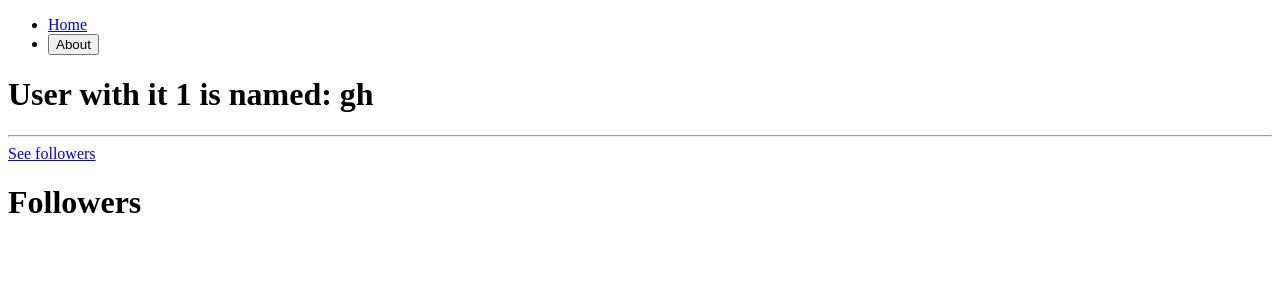
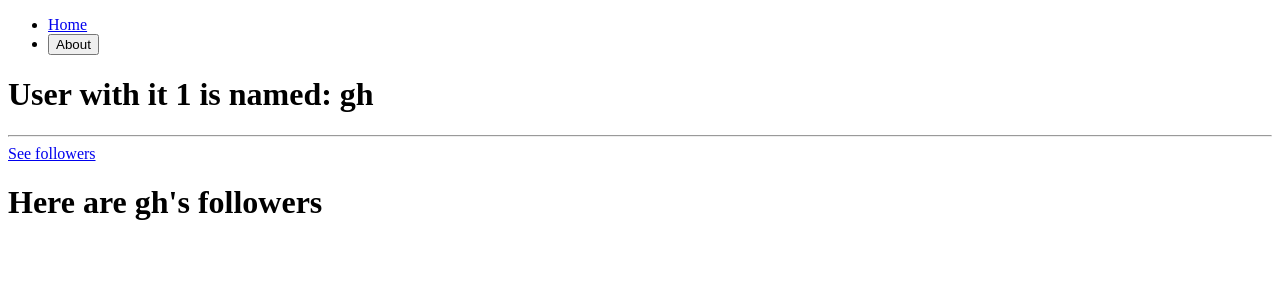
Before and after one commit to gahyeon-park/react-masterclass-typescript, a React (Create React App) app: page /users/1/followers in a window 1280 px wide. Shown: the top 300 px of the page. Built offline with nearby package versions, Linux system fonts and the light colour scheme.

Commit message:
#4.7 useOutletContext

```diff
--- a/src/Root.tsx
+++ b/src/Root.tsx
@@ -4,12 +4,13 @@ import Header from "./components/Header";
 
 function Root() {
   return (
-    // 3. <Outlet />: Router.tsx의 router에서 하위 경로요소(children)를 렌더링하기 위해 상위경로 요소(<Root />)에서 사용하는 컴포넌트.
-    // 상위경로("/")가 정확히 일치하면(localhost:3000/) 하위 색인경로를 렌더링한다. (=> children 요소중에 path: ""인 <Home />)
-    // but, path: ""인 하위경로가 없을 경우 아무것도 렌더링하지 않음.
+    // ※ <Outlet />에 context로 데이터 전달 시,
+    // 현재 이 Root 컴포넌트의 모든 자식 라우트의 컴포넌트(Home, About, User, Followers)가 useOutletContext()로 해당 데이터를 받을 수 있다.
+    // ★응용: 현재 이 Root 컴포넌트에 theme 관련 state가 있고, Header 내 버튼 클릭으로 이 state를 변경하게 되면,
+    // Outlet에 context에도 변경사항이 반영되어 하위 경로의 모든 컴포넌트들도 변경된 theme 값을 공유할 수 있게 된다.
     <div>
       <Header />
-      <Outlet />
+      <Outlet context={{ darkMode: true }} />
     </div>
   )
 }
--- a/src/screens/users/Followers.tsx
+++ b/src/screens/users/Followers.tsx
@@ -1,6 +1,20 @@
+import { useOutletContext, useParams } from 'react-router-dom';
+
+interface IFollowersContext {
+  nameOfMyUser: string;
+}
+
 function Followers() {
+  // 부모 컴포넌트의 <Outlet />으로 렌더되는 하위컴포넌트에서 데이터를 받는 방법
+  // 1. useParams()로 동적 데이터 받기.
+  // const { userId } = useParams();
+  // 2. useOutletContext()로 <Outlet context={} />에서 전달한 context 받기
+  const { nameOfMyUser } = useOutletContext<IFollowersContext>();
+
+  console.log(nameOfMyUser);
+
   return (
-    <h1>Followers</h1>
+    <h1>Here are {nameOfMyUser}'s followers</h1>
   )
 }
 
--- a/src/screens/users/User.tsx
+++ b/src/screens/users/User.tsx
@@ -1,16 +1,19 @@
-import { useParams, Outlet, Link } from "react-router-dom";
+import { useParams, Outlet, Link, useOutletContext,  } from "react-router-dom";
 import { users } from '../../db';
 
 function User() {
   const { userId } = useParams();
+  console.log('User', useOutletContext()); // <Root /> 컴포넌트에서 context로 전달한 { darkMode: true }
 
-  // ※ 현재 이 컴포넌트에 자식 라우트가 있다면, <Outlet />이 자식 라우트의 컴포넌트를 렌더한다.
+
+  // 자식 컴포넌트인 Followers에서도 user 데이터를 공유하고 싶다면,
+  // Followers에서도 useParams()를 써서 userId를 받을 수 있다.
   return (
     <div>
       <h1>User with it {userId} is named: {users[Number(userId)-1].name}</h1>
       <hr />
       <Link to="followers">See followers</Link>
-      <Outlet />
+      <Outlet context={{nameOfMyUser: users[Number(userId)-1].name}} />
     </div>
   )
 }
```
